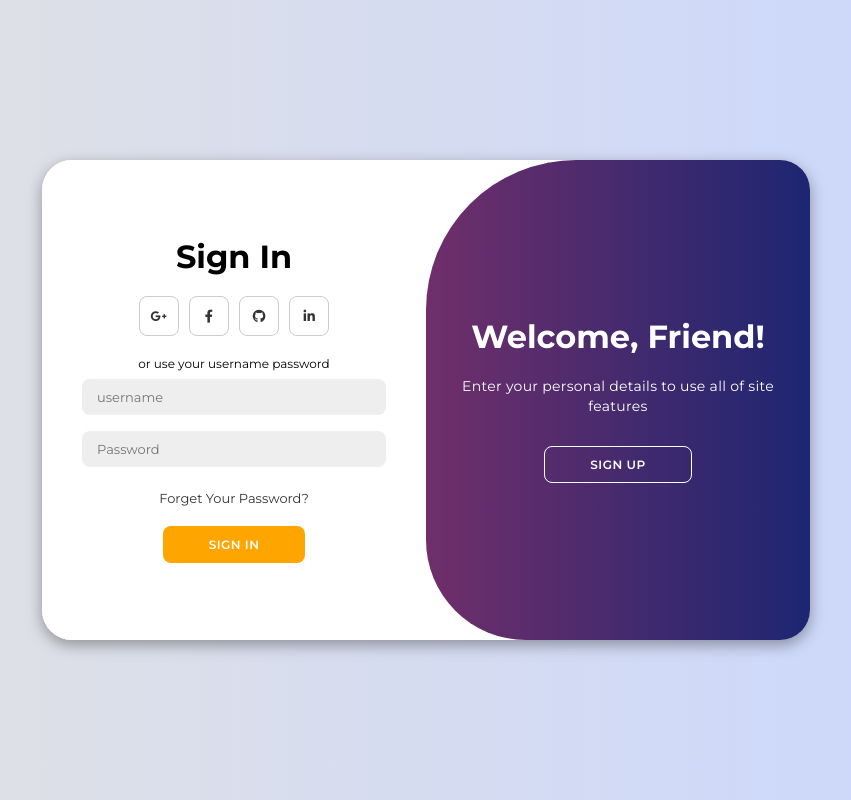
After one commit to Arunkr11/fund_flow, a Django app: page / in a window 1280 px wide. The commit adds this page. Shown: the whole page, without its empty margins (214-1065 px from the left). Run offline with Django 5.2, Linux system fonts and the light colour scheme.

Commit message:
final commit

```diff
--- a/fundflowapplication/urls.py
+++ b/fundflowapplication/urls.py
@@ -26,5 +26,6 @@ urlpatterns = [
     path('transactions/<int:pk>/remove',views.TransactionDeleteView.as_view(), name='transactions-delete'),
     path('transactions/<int:pk>/change',views.TransactionUpdateView.as_view(),name='transactions-update'),
     path('signup/',views.SignUpView.as_view(), name='signup-view'),
-    path('signin/',views.SignInView.as_view(), name='signin-view')
+    path('',views.SignInView.as_view(), name='signin-view'),
+    path('signout/',views.SignOutView.as_view(), name='signout-view'),
 ]
--- a/fundflowbudget/models.py
+++ b/fundflowbudget/models.py
@@ -1,4 +1,5 @@
 from django.db import models
+from django.contrib.auth.models import User
 
 class Transaction(models.Model):
     title = models.CharField(max_length=225)
@@ -18,7 +19,9 @@ class Transaction(models.Model):
     )
     category = models.CharField(max_length=225,choices=cat_options)
     created_date = models.DateTimeField(auto_now_add=True,blank=True)
-    user = models.CharField(max_length=225)
+    # user = models.CharField(max_length=225)
+    user_object = models.ForeignKey(User,on_delete=models.CASCADE)
+
 
     def __str__(self):
         return self.title
--- /dev/null
+++ b/fundflowbudget/templates/signin.html
@@ -0,0 +1,298 @@
+<!DOCTYPE html>
+<html lang="en">
+
+<head>
+    <meta charset="UTF-8">
+    <meta name="viewport" content="width=device-width, initial-scale=1.0">
+    <link rel="stylesheet" href="https://cdnjs.cloudflare.com/ajax/libs/font-awesome/6.4.2/css/all.min.css">
+
+    <title>Login Page</title>
+</head>
+<style>
+    @import url('https://fonts.googleapis.com/css2?family=Montserrat:wght@300;400;500;600;700&display=swap');
+
+*{
+    margin: 0;
+    padding: 0;
+    box-sizing: border-box;
+    font-family: 'Montserrat', sans-serif;
+}
+
+body{
+    background-color: #c9d6ff;
+    background: linear-gradient(to right, #e2e2e2, #c9d6ff);
+    display: flex;
+    align-items: center;
+    justify-content: center;
+    flex-direction: column;
+    height: 100vh;
+}
+
+.container{
+    background-color: #fff;
+    border-radius: 30px;
+    box-shadow: 0 5px 15px rgba(0, 0, 0, 0.35);
+    position: relative;
+    overflow: hidden;
+    width: 768px;
+    max-width: 100%;
+    min-height: 480px;
+}
+
+.container p{
+    font-size: 14px;
+    line-height: 20px;
+    letter-spacing: 0.3px;
+    margin: 20px 0;
+}
+
+.container span{
+    font-size: 12px;
+}
+
+.container a{
+    color: #333;
+    font-size: 13px;
+    text-decoration: none;
+    margin: 15px 0 10px;
+}
+
+.container button{
+    background-color: orange;
+    color: #fff;
+    font-size: 12px;
+    padding: 10px 45px;
+    border: 1px solid transparent;
+    border-radius: 8px;
+    font-weight: 600;
+    letter-spacing: 0.5px;
+    text-transform: uppercase;
+    margin-top: 10px;
+    cursor: pointer;
+}
+
+.container button:hover{
+    background-color: #00a1ff;
+}
+
+.container button.hidden{
+    background-color: transparent;
+    border-color: #fff;
+}
+
+.container form{
+    background-color: #fff;
+    display: flex;
+    align-items: center;
+    justify-content: center;
+    flex-direction: column;
+    padding: 0 40px;
+    height: 100%;
+}
+
+.container input{
+    background-color: #eee;
+    border: none;
+    margin: 8px 0;
+    padding: 10px 15px;
+    font-size: 13px;
+    border-radius: 8px;
+    width: 100%;
+    outline: none;
+}
+
+.form-container{
+    position: absolute;
+    top: 0;
+    height: 100%;
+    transition: all 0.6s ease-in-out;
+}
+
+.sign-in{
+    left: 0;
+    width: 50%;
+    z-index: 2;
+}
+
+.container.active .sign-in{
+    transform: translateX(100%);
+}
+
+.sign-up{
+    left: 0;
+    width: 50%;
+    opacity: 0;
+    z-index: 1;
+}
+
+.container.active .sign-up{
+    transform: translateX(100%);
+    opacity: 1;
+    z-index: 5;
+    animation: move 0.6s;
+}
+
+@keyframes move{
+    0%, 49.99%{
+        opacity: 0;
+        z-index: 1;
+    }
+    50%, 100%{
+        opacity: 1;
+        z-index: 5;
+    }
+}
+
+.social-icons{
+    margin: 20px 0;
+}
+
+.social-icons a{
+    border: 1px solid #ccc;
+    border-radius: 20%;
+    display: inline-flex;
+    justify-content: center;
+    align-items: center;
+    margin: 0 3px;
+    width: 40px;
+    height: 40px;
+}
+
+.toggle-container{
+    position: absolute;
+    top: 0;
+    left: 50%;
+    width: 50%;
+    height: 100%;
+    overflow: hidden;
+    transition: all 0.6s ease-in-out;
+    border-radius: 150px 0 0 100px;
+    z-index: 1000;
+}
+
+.container.active .toggle-container{
+    transform: translateX(-100%);
+    border-radius: 0 150px 100px 0;
+}
+
+.toggle{
+    background-color: linear-gradient(to left, #00a1ff, #00ff8f);
+    height: 100%;
+    background: linear-gradient(to right, #C33764  , #1D2671);
+    color: #fff;
+    position: relative;
+    left: -100%;
+    height: 100%;
+    width: 200%;
+    transform: translateX(0);
+    transition: all 0.6s ease-in-out;
+}
+
+.container.active .toggle{
+    transform: translateX(50%);
+}
+
+.toggle-panel{
+    position: absolute;
+    width: 50%;
+    height: 100%;
+    display: flex;
+    align-items: center;
+    justify-content: center;
+    flex-direction: column;
+    padding: 0 30px;
+    text-align: center;
+    top: 0;
+    transform: translateX(0);
+    transition: all 0.6s ease-in-out;
+}
+
+.toggle-left{
+    transform: translateX(-200%);
+}
+
+.container.active .toggle-left{
+    transform: translateX(0);
+}
+
+.toggle-right{
+    right: 0;
+    transform: translateX(0);
+}
+
+.container.active .toggle-right{
+    transform: translateX(200%);
+}
+
+</style>
+
+<body>
+
+    <div class="container" id="container">
+        <div class="form-container sign-up">
+            <form method="post" action="{% url 'signup-view' %}">
+                {%csrf_token%}
+                <h1>Create Account</h1>
+                <div class="social-icons">
+                    <a href="https://www.google.com/" class="icon"><i class="fa-brands fa-google-plus-g"></i></a>
+                    <a href="https://www.facebook.com/" class="icon"><i class="fa-brands fa-facebook-f"></i></a>
+                    <a href="https://github.com/" class="icon"><i class="fa-brands fa-github"></i></a>
+                    <a href="https://in.linkedin.com/" class="icon"><i class="fa-brands fa-linkedin-in"></i></a>
+                </div>
+                <span>or use your email for registeration</span>
+                <input type="text" placeholder="username" name="username">
+                <input type="email" placeholder="Email" name="email">
+                <input type="password" placeholder="Password" name="password">
+                <button type="submit">Sign Up</button>
+            </form>
+        </div>
+        <div class="form-container sign-in">
+            <form method="post" action="{% url 'signin-view' %}">
+                {%csrf_token%}
+                <h1>Sign In</h1>
+                <div class="social-icons">
+                    <a href="https://www.google.com/" class="icon"><i class="fa-brands fa-google-plus-g"></i></a>
+                    <a href="https://www.facebook.com/" class="icon"><i class="fa-brands fa-facebook-f"></i></a>
+                    <a href="https://github.com/" class="icon"><i class="fa-brands fa-github"></i></a>
+                    <a href="https://in.linkedin.com/" class="icon"><i class="fa-brands fa-linkedin-in"></i></a>
+                </div>
+                <span>or use your username password</span>
+                <input type="text" placeholder="username" name="username">
+                <input type="password" placeholder="Password" name="password">
+                <a href="#">Forget Your Password?</a>
+                <button type="submit">Sign In</button>
+            </form>
+        </div>
+        <div class="toggle-container">
+            <div class="toggle">
+                <div class="toggle-panel toggle-left">
+                    <h1>Welcome Back !</h1>
+                    <p>Enter your personal details to use all of site features</p>
+                    <button class="hidden" id="login">Sign In</button>
+                </div>
+                <div class="toggle-panel toggle-right">
+                    <h1>Welcome, Friend!</h1>
+                    <p>Enter your personal details to use all of site features</p>
+                    <button class="hidden" id="register">Sign Up</button>
+                </div>
+            </div>
+        </div>
+    </div>
+
+    <script >
+        const container = document.getElementById('container');
+const registerBtn = document.getElementById('register');
+const loginBtn = document.getElementById('login');
+
+registerBtn.addEventListener('click', () => {
+    container.classList.add("active");
+});
+
+loginBtn.addEventListener('click', () => {
+    container.classList.remove("active");
+});
+
+    </script>
+</body>
+
+</html>
--- a/fundflowbudget/views.py
+++ b/fundflowbudget/views.py
@@ -3,26 +3,82 @@ from django.views.generic import View
 from fundflowbudget.models import Transaction
 from django import forms
 from django.contrib.auth.models import User
-from django.contrib.auth import authenticate,login
+from django.contrib.auth import authenticate,login,logout
+from django.utils import timezone
+from django.db.models import Sum
+from django.utils.decorators import method_decorator
+from django.contrib import messages
+from django.views.decorators.cache import never_cache
 
+
+
+def signin_requried(fn):
+    def wrapper(request,*args, **kwargs):
+        if not request.user.is_authenticated:
+            messages.error(request, "You must be logged in")
+            return redirect('signin-view')
+        else:
+            return fn(request, *args, **kwargs)
+    return wrapper
+decs=[signin_requried,never_cache]
 # Create your views here.
 
 # url : localhost:8000/transactions/all/
+@method_decorator(decs,name='dispatch')
 class TransactionListView(View):
     def get(self, request, *args, **kwargs):
-        qs=Transaction.objects.all()
-        return render(request,'transactions_list.html',{'data':qs})
+        qs=Transaction.objects.filter(user_object=request.user)
+        cur_month=timezone.now().month
+        cur_year=timezone.now().year
+        print(cur_month,cur_year)
+        # expense_total=Transaction.objects.filter(
+        #     user_object=request.user,
+        #     type='expense',
+        #     created_date__month=cur_month,
+        #     created_date__year=cur_year
+        # ).aggregate(Sum('amount'))
+        # print(expense_total)
+        # income_total=Transaction.objects.filter(
+        #     user_object=request.user,
+        #     type='income',
+        #     created_date__month=cur_month,
+        #     created_date__year=cur_year
+        # ).aggregate(Sum('amount'))
+        # print(income_total)
+        data = Transaction.objects.filter(
+            created_date__month=cur_month,
+            created_date__year=cur_year,
+            user_object=request.user
+        ).values('type').annotate(type_sum=Sum('amount'))
+
+        cat = Transaction.objects.filter(
+            created_date__month=cur_month,
+            created_date__year=cur_year,
+            user_object=request.user
+        ).values('category').annotate(cat_sum=Sum('amount'))
+
+        print(cat)
+        return render(request,'transactions_list.html',{'data':qs,'type_total':data,'cat_total':cat})
 
 class TransactionForm(forms.ModelForm):
     class Meta:
         model=Transaction
-        exclude=('created_date',)
+        exclude=('created_date','user_object')
         # fields='__all__'
         # fields=['title','amount','type','category','user']
+        widgets={
+            'title' : forms.TextInput(attrs={'class':'form-control'}),
+            'amount' : forms.NumberInput(attrs={'class' : 'form-control'}),
+            'type' : forms.Select(attrs={'class' : 'form-control form-select'}),
+            'category' : forms.Select(attrs={'class': 'form-control form-select'})
+
+        }
+
 
 #  view for creating transactions
 # url : localhost:8000/transaction/add/
 # method get and post
+@method_decorator(decs,name='dispatch')
 class TransactionCreatedView(View):
     def get(self, request, *args, **kwargs):
         form=TransactionForm()
@@ -36,15 +92,20 @@ class TransactionCreatedView(View):
         #     return redirect('transactions-list')
         # else:
         #     return render(request,'transactions_add.html',{'form':form})
-            form.save()
+            # form.instance.user_object=request.user
+            # form.save()
+            data=form.cleaned_data
+            Transaction.objects.create(**data,user_object=request.user)
+            messages.success(request,'Transaction added successfully')
             return redirect('transactions-list')
         else:
+            messages.error(request,'failed to create transaction')
             return render(request,'transactions_add.html',{'form':form})
 
 # transaction detail view
 # url : localhost:8000/transaction/{id}/
 # method get
-
+@method_decorator(decs,name='dispatch')
 class TransactionDetailView(View):
     def get(self, request, *args, **kwargs):
         id=kwargs.get('pk')
@@ -55,17 +116,18 @@ class TransactionDetailView(View):
 # transaction delete View
 # url : localhost:8000/transaction/{id}/remove/
 # method get
-
+@method_decorator(decs,name='dispatch')
 class TransactionDeleteView(View):
     def get(self, request, *args, **kwargs):
         id=kwargs.get('pk')
         Transaction.objects.filter(id=id).delete()
+        messages.success(request,'transaction has been deleted')
         return redirect('transactions-list')
 
 # transaction update View
 # url : localhost:8000/transaction/{id}/change/
 # method get post
-
+@method_decorator(decs,name='dispatch')
 class TransactionUpdateView(View):
     def get(self,request,*args ,**kwargs):
         id=kwargs.get('pk')
@@ -79,8 +141,10 @@ class TransactionUpdateView(View):
         form=TransactionForm(request.POST,instance=transaction_object)
         if form.is_valid():
             form.save()
+            messages.success(request,'transaction updated successfully')
             return redirect('transactions-list')
         else:
+            messages.error(request,'transaction updation failed')
             return render(request,'transactions_add.html',{'form':form})
 
 
@@ -88,6 +152,11 @@ class RegistrationForm(forms.ModelForm):
     class Meta:
         model=User
         fields=['username','email','password']
+        widgets={
+            'username': forms.TextInput(attrs={'class': 'form-control'}),
+            'email' : forms.EmailInput(attrs={'class' : 'form-control'}),
+            'password' : forms.PasswordInput(attrs={'class' : 'form-control'})
+        }
 
 # signup
 # url : localhost:8000/signup/
@@ -114,13 +183,13 @@ class SignUpView(View):
 # method get and post
 
 class LoginForm(forms.Form):
-    username= forms.CharField(max_length=225)
-    password= forms.CharField(max_length=225)
+    username= forms.CharField(widget=forms.TextInput(attrs={'class':'form-control'}))
+    password= forms.CharField(widget=forms.PasswordInput(attrs={'class':'form-control'}))
 
 class SignInView(View):
     def get(self, request, *args, **kwargs):
         form=LoginForm()
-        return render(request,'login.html',{'form':form})
+        return render(request,'signin.html',{'form':form})
 
     def post(self, request, *args, **kwargs):
         form=LoginForm(request.POST)
@@ -135,4 +204,10 @@ class SignInView(View):
                 return redirect('transactions-list')
 
         print('Invalid username or password')
-        return render(request,'login.html',{'form':form})
+        return render(request,'signin.html',{'form':form})
+@method_decorator(decs,name='dispatch')
+class SignOutView(View):
+    def get(self, request, *args,**kwargs):
+        logout(request)
+        messages.success(request,'logout successfully')
+        return redirect('signin-view')
```
Also changed, not shown: fundflowbudget/templates/base.html (added, +68 -0 lines), fundflowbudget/templates/login.html (+20 -0 lines), fundflowbudget/templates/signup.html (+16 -4 lines), fundflowbudget/templates/transaction_edit.html (+16 -10 lines), fundflowbudget/templates/transactions_add.html (+16 -10 lines), fundflowbudget/templates/transactions_detail.html (+7 -12 lines), fundflowbudget/templates/transactions_list.html (+104 -16 lines), db.sqlite3, fundflowbudget/migrations/0001_initial.py, fundflowbudget/migrations/0002_alter_transaction_category_alter_transaction_type.py (deleted).
